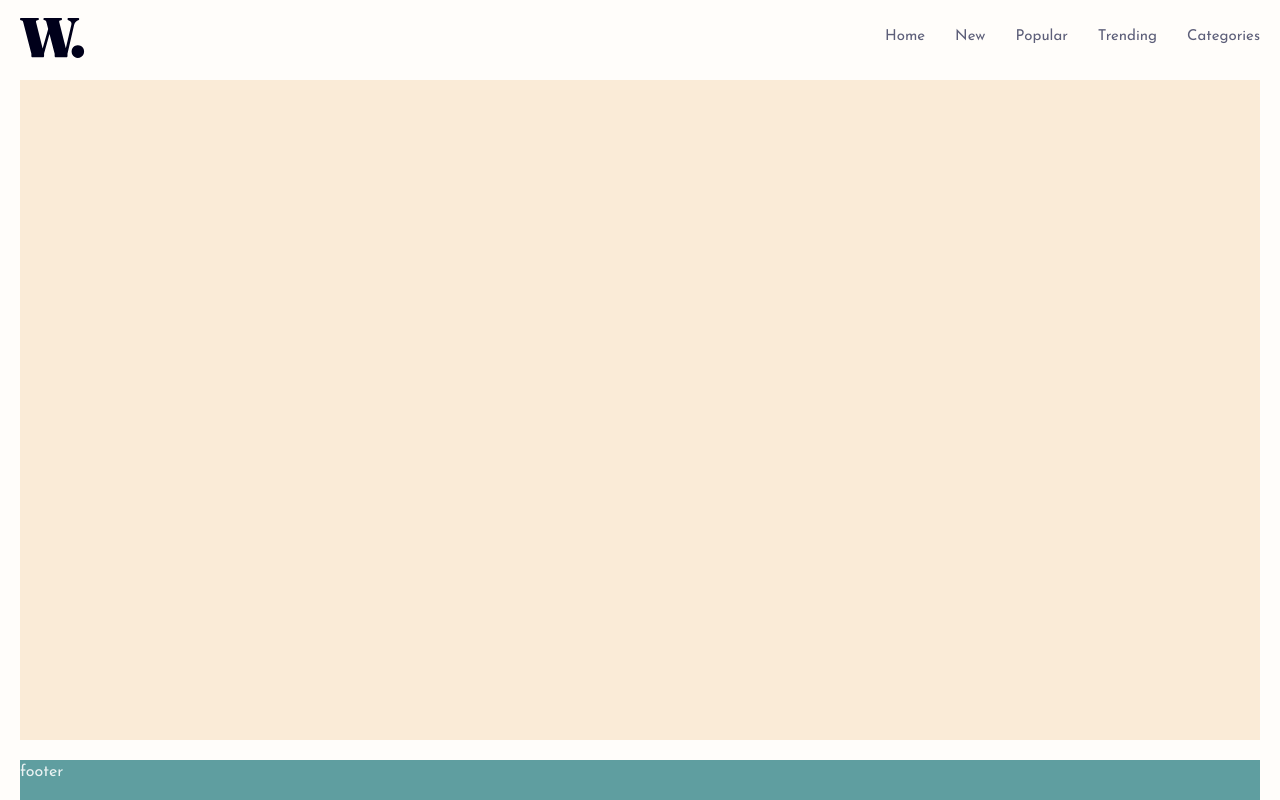
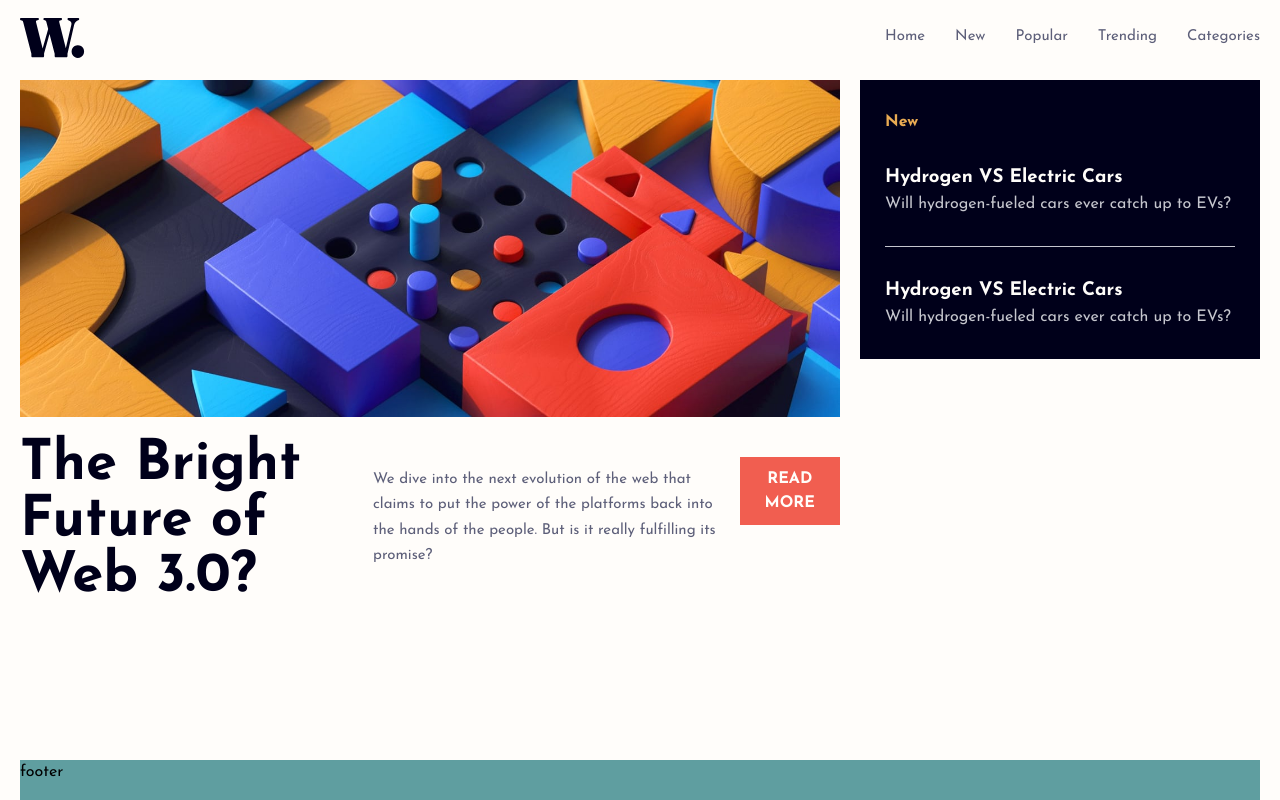
Before and after one commit to Mariano7M/News-Homepage, a React (Vite) app: page / in a window 1280 px wide. Built offline with nearby package versions, Linux system fonts and the light colour scheme.

Commit message:
Feat: Adding Main and aside news

```diff
--- a/counter.js
+++ b/counter.js
@@ -1,6 +1,6 @@
 export function setupCounter(element) {
 	let counter = 0
-  const setCounter = (count) => {
+	const setCounter = count => {
 		counter = count
 		element.innerHTML = `count is ${counter}`
 	}
--- /dev/null
+++ b/src/Components/AsideNews.css
@@ -0,0 +1,32 @@
+.aside-news {
+	background-color: rgb(var(--clr-very-dark-blue));
+	padding-top: 30px;
+	padding-inline: 25px;
+}
+
+.aside-news__title {
+	color: rgb(var(--clr-secondary));
+}
+
+.aside-news__item {
+	list-style: none;
+	padding: 30px 0;
+}
+
+.aside-news__item:not(:last-child) {
+	border-bottom: 1px solid rgb(var(--clr-grayish-blue));
+}
+
+.aside-news__item-title {
+	color: rgb(var(--clr-off-gray));
+}
+
+.aside-news__item-content {
+	color: rgb(var(--clr-grayish-blue));
+}
+
+@media (min-width: 456px) {
+	.aside-news {
+		min-width: 400px;
+	}
+}
--- /dev/null
+++ b/src/Components/AsideNews.jsx
@@ -0,0 +1,22 @@
+import './AsideNews.css'
+export function AsideNews() {
+	return (
+		<section className='aside-news'>
+			<h1 className='aside-news__title'>New</h1>
+			<ul>
+				<li className='aside-news__item'>
+					<h3 className='aside-news__item-title'>Hydrogen VS Electric Cars</h3>
+					<p className='aside-news__item-content'>
+						Will hydrogen-fueled cars ever catch up to EVs?
+					</p>
+				</li>
+				<li className='aside-news__item'>
+					<h3 className='aside-news__item-title'>Hydrogen VS Electric Cars</h3>
+					<p className='aside-news__item-content'>
+						Will hydrogen-fueled cars ever catch up to EVs?
+					</p>
+				</li>
+			</ul>
+		</section>
+	)
+}
--- /dev/null
+++ b/src/Components/MainNews.css
@@ -0,0 +1,60 @@
+.main-news {
+	display: flex;
+	flex-direction: column;
+}
+
+.main-news__container {
+	display: flex;
+	flex-direction: column;
+	padding-top: 20px;
+}
+
+.main-news__title {
+	font-weight: 800;
+	font-size: 3rem;
+	line-height: normal;
+	color: rgb(var(--clr-very-dark-blue));
+}
+
+.main-news__content-wrapper {
+	display: flex;
+	flex-direction: column;
+	align-items: baseline;
+	gap: 10px;
+	padding: 20px 0;
+}
+
+.main-news__content {
+	font-size: var(--font-size-paragraph);
+	color: rgb(var(--clr-dark-grayish-blue));
+	line-height: 1.7;
+}
+
+.main-news__btn {
+	background-color: rgb(var(--clr-primary));
+	border: none;
+	text-transform: uppercase;
+	font-weight: 700;
+	padding: 10px 25px;
+	color: rgb(var(--clr-off-gray));
+}
+
+@media (min-width: 456px) {
+	.main-news__container {
+		flex-direction: row;
+		gap: 50px;
+	}
+
+	.main-news__title {
+		font-size: 3.5rem;
+		flex: 2 1 auto;
+	}
+
+	.main-news__content-wrapper {
+		flex-direction: row;
+	}
+
+	.main-news__content {
+		flex: 0 1 auto;
+	}
+}
--- /dev/null
+++ b/src/Components/MainNews.jsx
@@ -0,0 +1,30 @@
+import './MainNews.css'
+
+export function MainNews() {
+	return (
+		<section className='main-news'>
+			<picture className='main-news__img'>
+				<source
+					srcSet='/assets/images/image-web-3-mobile.jpg'
+					media='(max-width: 455px)'
+				/>
+				<source srcSet='/assets/images/image-web-3-desktop.jpg' />
+				<img
+					src='/assets/images/image-web-3-desktop.jpg'
+					alt='This is the image of the new web 3.0'
+				/>
+			</picture>
+			<section className='main-news__container'>
+				<h1 className='main-news__title'>The Bright Future of Web 3.0?</h1>
+				<div className='main-news__content-wrapper'>
+					<p className='main-news__content'>
+						We dive into the next evolution of the web that claims to put the
+						power of the platforms back into the hands of the people. But is it
+						really fulfilling its promise?
+					</p>
+					<button className='main-news__btn'>Read more</button>
+				</div>
+			</section>
+		</section>
+	)
+}
--- a/src/Layouts/MainLayout.css
+++ b/src/Layouts/MainLayout.css
@@ -1,13 +1,34 @@
 .layout__header {
-  flex: 0 1 auto;
+	flex: 0 1 auto;
 }
 
 .layout__content {
-  background-color: antiquewhite;
-  flex: 1 1 auto;
+	flex: 1 1 auto;
+	display: flex;
+	flex-direction: column;
+}
+
+.content__container {
+	display: flex;
+	flex-direction: column;
 }
 
 .layout__footer {
-  background-color: cadetblue;
-  flex: 0 1 40px;
+	background-color: cadetblue;
+	flex: 0 1 40px;
 }
+
+@media (min-width: 456px) {
+	.layout__content {
+		flex-direction: row;
+	}
+
+	.content__container {
+		flex-direction: row;
+		gap: 20px;
+		flex-grow: 2;
+	}
+	.content__aside {
+		flex-grow: 1;
+	}
+}
--- a/src/Layouts/MainLayout.jsx
+++ b/src/Layouts/MainLayout.jsx
@@ -1,3 +1,5 @@
+import { AsideNews } from './../Components/AsideNews'
+import { MainNews } from './../Components/MainNews'
 import { Header } from './../Components/Header'
 import './MainLayout.css'
 
@@ -9,8 +11,10 @@ export default function MainLayout() {
 			</section>
 			<main className='layout__content'>
 				<section className='content__container'>
-					<section className='content__main'></section>
-					<aside className='content__aside'></aside>
+					<MainNews />
+					<aside className='content__aside'>
+						<AsideNews />
+					</aside>
 				</section>
 				<section className='content__botton-section'></section>
 			</main>
--- a/style.css
+++ b/style.css
@@ -95,8 +95,6 @@ select {
 	line-height: 1.5;
 	font-weight: 400;
 
-	color-scheme: light dark;
-	color: rgba(255, 255, 255, 0.87);
 	background-color: rgb(var(--clr-off-gray));
 
 	font-synthesis: none;
--- a/vite.config.js
+++ b/vite.config.js
@@ -2,5 +2,5 @@ import { defineConfig } from 'vite'
 import react from '@vitejs/plugin-react'
 
 export default defineConfig({
-  plugins: [react()],
+	plugins: [react()],
 })
```
Also changed, not shown: .eslintrc.cjs, package.json (indentation only), 1 other file (tests, documents, lock files or other folders). Lines whose indentation alone changed are shown as unchanged.
